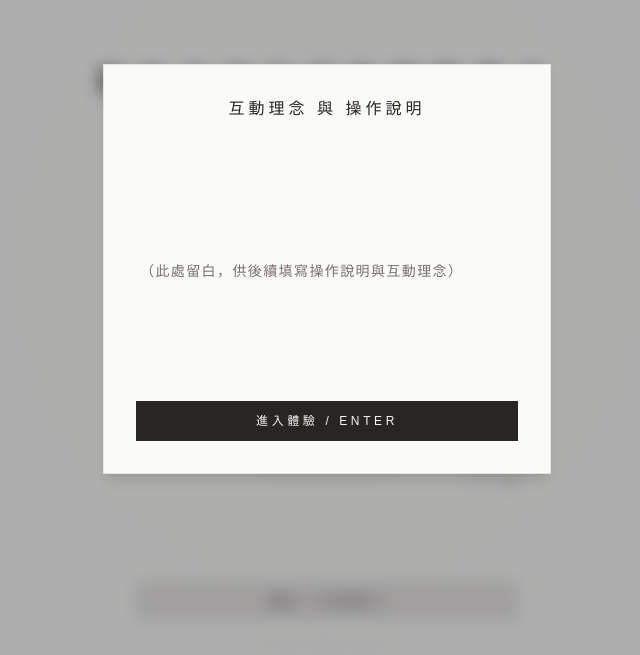
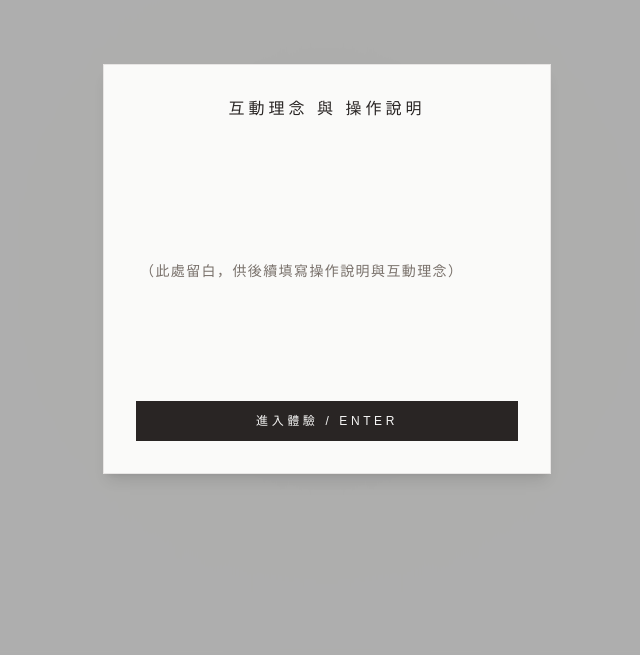
Before and after one commit to ChunRed/Aphasia-Web, a Next.js app in the folder client/: page / in a window 1280 px wide. Shown: the part 131-786 px from the top of the page, without its empty margins (313-953 px from the left). Built offline with nearby package versions, Linux system fonts and the light colour scheme.

Commit message:
add shuffle text effect

```diff
--- a/client/app/page.tsx
+++ b/client/app/page.tsx
@@ -3,9 +3,16 @@
 import { useState } from "react";
 import MujiInput from "@/components/MujiInput";
 import IntroModal from "@/components/IntroModal";
+import ScrambleText from "@/components/ScrambleText";
 
 export default function Home() {
   const [showIntro, setShowIntro] = useState(true);
+  const [hasEntered, setHasEntered] = useState(false);
+
+  const handleCloseIntro = () => {
+    setShowIntro(false);
+    setHasEntered(true);
+  };
 
   return (
     <div className="relative flex min-h-screen flex-col items-center justify-start md:justify-center bg-[#fafaf9] p-6 pt-20 md:pt-6 text-center select-none overflow-hidden">
@@ -17,23 +24,64 @@ export default function Home() {
 
       <main className="relative z-10 flex flex-col items-center justify-center max-w-2xl gap-8 w-full">
         <div className="flex flex-col items-center justify-center gap-4">
-          <h1 className="text-xl sm:text-2xl md:text-3xl font-extralight tracking-[0.4em] leading-[2.2] text-stone-800 drop-shadow-sm animate-fade-in select-text">
-            那些文字已經無關緊要了
+          <h1
+            className={`text-xl sm:text-2xl md:text-3xl font-extralight tracking-[0.4em] leading-[2.2] text-stone-800 drop-shadow-sm select-text ${
+              hasEntered ? "animate-fade-in" : "opacity-0"
+            }`}
+          >
+            <ScrambleText
+              text="那些文字已經無關緊要了"
+              trigger={hasEntered}
+              delay={200}
+              duration={1200}
+              periodicGlitch={true}
+              glitchIntervalMin={2000}
+              glitchIntervalMax={4500}
+            />
           </h1>
-          <div className="h-[1px] w-12 bg-stone-300 animate-width-expand mt-1" />
-          <p className="text-stone-500 text-[10px] sm:text-xs tracking-[0.5em] uppercase font-mono mt-1 opacity-60 select-text animate-fade-in-delayed">
-            Aphasia Web
+          <div
+            className={`h-[1px] bg-stone-300 mt-1 ${
+              hasEntered ? "animate-width-expand" : "w-0 opacity-0"
+            }`}
+          />
+          <p
+            className={`text-stone-500 text-[10px] sm:text-xs tracking-[0.5em] uppercase font-mono mt-1 select-text ${
+              hasEntered ? "animate-fade-in-delayed" : "opacity-0"
+            }`}
+          >
+            <ScrambleText
+              text="Aphasia Web"
+              trigger={hasEntered}
+              delay={600}
+              duration={900}
+              periodicGlitch={true}
+              glitchIntervalMin={3500}
+              glitchIntervalMax={7000}
+            />
           </p>
         </div>
 
-        <MujiInput />
+        <MujiInput isVisible={hasEntered} />
       </main>
 
-      <IntroModal isOpen={showIntro} onClose={() => setShowIntro(false)} />
+      <IntroModal
+        isOpen={showIntro}
+        onClose={handleCloseIntro}
+        onStartExperience={() => setHasEntered(true)}
+      />
 
       {/* Footer copyright */}
-      <footer className="fixed bottom-4 left-0 w-full text-center text-[10px] text-stone-400 tracking-[0.25em] font-light font-mono select-none pointer-events-none z-10 opacity-70">
-        @ No Side Here
+      <footer
+        className={`fixed bottom-4 left-0 w-full text-center text-[10px] text-stone-400 tracking-[0.25em] font-light font-mono select-none pointer-events-none z-10 ${
+          hasEntered ? "animate-fade-in-delayed opacity-70" : "opacity-0"
+        }`}
+      >
+        <ScrambleText
+          text="@ No Side Here"
+          trigger={hasEntered}
+          delay={900}
+          duration={800}
+        />
       </footer>
     </div>
   );
--- a/client/components/IntroModal.tsx
+++ b/client/components/IntroModal.tsx
@@ -1,19 +1,38 @@
 "use client";
+
+import { useState } from "react";
+import ScrambleText from "@/components/ScrambleText";
 
 interface IntroModalProps {
   isOpen: boolean;
   onClose: () => void;
+  onStartExperience?: () => void;
 }
 
-export default function IntroModal({ isOpen, onClose }: IntroModalProps) {
+export default function IntroModal({ isOpen, onClose, onStartExperience }: IntroModalProps) {
+  const [isClosing, setIsClosing] = useState(false);
+
   if (!isOpen) return null;
 
+  const handleConfirm = () => {
+    setIsClosing(true);
+    onStartExperience?.();
+    setTimeout(() => {
+      onClose();
+      setIsClosing(false);
+    }, 400);
+  };
+
   return (
-    <div className="fixed inset-0 z-50 flex items-center justify-center bg-black/30 backdrop-blur-sm p-4 select-none">
-      <div className="bg-[#fafaf9] border border-stone-200 p-8 max-w-md w-full text-center relative shadow-lg animate-fade-in">
+    <div
+      className={`fixed inset-0 z-50 flex items-center justify-center bg-black/30 backdrop-blur-sm p-4 select-none transition-opacity duration-500 ease-out ${
+        isClosing ? "opacity-0 pointer-events-none" : "opacity-100 animate-fade-in"
+      }`}
+    >
+      <div className="bg-[#fafaf9] border border-stone-200 p-8 max-w-md w-full text-center relative shadow-lg">
         {/* Title */}
         <h2 className="text-stone-800 text-sm sm:text-base font-normal tracking-[0.25em] mb-6">
-          互動理念 與 操作說明
+          <ScrambleText text="互動理念 與 操作說明" trigger={isOpen} delay={150} duration={1000} />
         </h2>
 
         {/* Empty placeholder paragraphs for user to edit */}
@@ -24,10 +43,10 @@ export default function IntroModal({ isOpen, onClose }: IntroModalProps) {
         {/* Button */}
         <button
           type="button"
-          onClick={onClose}
-          className="w-full py-3 bg-stone-800 hover:bg-stone-700 text-stone-100 font-light tracking-[0.3em] text-xs transition-colors duration-300 focus:outline-none"
+          onClick={handleConfirm}
+          className="w-full py-3 bg-stone-800 hover:bg-stone-700 text-stone-100 font-light tracking-[0.3em] text-xs transition-colors duration-300 focus:outline-none cursor-pointer"
         >
-          進入體驗 / ENTER
+          <ScrambleText text="進入體驗 / ENTER" trigger={isOpen} delay={300} duration={800} />
         </button>
       </div>
     </div>
--- a/client/components/MujiInput.tsx
+++ b/client/components/MujiInput.tsx
@@ -1,8 +1,13 @@
 "use client";
 
 import { useState } from "react";
+import ScrambleText from "@/components/ScrambleText";
 
-export default function MujiInput() {
+interface MujiInputProps {
+  isVisible?: boolean;
+}
+
+export default function MujiInput({ isVisible = true }: MujiInputProps) {
   const [text, setText] = useState("");
   const [modal, setModal] = useState<{
     show: boolean;
@@ -35,12 +40,21 @@ export default function MujiInput() {
 
   return (
     <>
-      <div className="w-full max-w-sm mx-auto mt-6 animate-fade-in-delayed">
+      <div
+        className={`w-full max-w-sm mx-auto mt-6 ${
+          isVisible ? "animate-fade-in-delayed" : "opacity-0 pointer-events-none"
+        }`}
+      >
         <form id="muji-form" onSubmit={handleSubmit} className="flex flex-col gap-8">
           <div className="flex flex-col gap-2">
             {/* Custom label instead of placeholder */}
             <div className="text-stone-400 text-[11px] tracking-[0.2em] text-left select-none opacity-80">
-              請輸入文字（10 - 200 字）
+              <ScrambleText
+                text="請輸入文字（10 - 200 字）"
+                trigger={isVisible}
+                delay={750}
+                duration={1000}
+              />
             </div>
 
             <div className="relative w-full">
@@ -71,10 +85,18 @@ export default function MujiInput() {
       <button
         type="submit"
         form="muji-form"
-        className="fixed bottom-12 left-1/2 -translate-x-1/2 w-[calc(100%-3rem)] max-w-sm py-3 bg-stone-200 hover:bg-stone-300 text-stone-800 font-light tracking-[0.3em] text-xs transition-colors duration-300 focus:outline-none z-20"
+        className={`fixed bottom-12 left-1/2 -translate-x-1/2 w-[calc(100%-3rem)] max-w-sm py-3 bg-stone-200 hover:bg-stone-300 text-stone-800 font-light tracking-[0.3em] text-xs transition-colors duration-300 focus:outline-none z-20 ${
+          isVisible ? "animate-fade-in-delayed" : "opacity-0 pointer-events-none"
+        }`}
       >
-        送出 / SUBMIT
+        <ScrambleText
+          text="送出 / SUBMIT"
+          trigger={isVisible}
+          delay={850}
+          duration={900}
+        />
       </button>
+
 
       {/* Muji Style Modal Overlay */}
       {modal.show && (
--- /dev/null
+++ b/client/components/PixelGlitchOverlay.tsx
@@ -0,0 +1,5 @@
+"use client";
+
+export default function PixelGlitchOverlay() {
+  return null;
+}
--- /dev/null
+++ b/client/components/ScrambleText.tsx
@@ -0,0 +1,191 @@
+"use client";
+
+import React, { useEffect, useState } from "react";
+
+interface ScrambleTextProps {
+  text: string;
+  trigger?: boolean;
+  delay?: number;
+  duration?: number;
+  speed?: number;
+  characters?: string;
+  className?: string;
+  as?: React.ElementType;
+  periodicGlitch?: boolean;
+  glitchIntervalMin?: number;
+  glitchIntervalMax?: number;
+}
+
+const DEFAULT_CHINESE_CHARS =
+  "文字聲響無關緊要意念符號記憶痕跡█▧▌□◨⊠⊟◘▪▫▇▅◪■▛▜▝▞▟▙▚▘▗𖦹𖣯☡";
+const DEFAULT_ASCII_CHARS =
+  "ABCDEFGHIJKLMNOPQRSTUVWXYZabcdefghijklmnopqrstuvwxyz0123456789!@#$%^&*()_+-=[]{}|;:,.<>?/";
+
+const PIXEL_GLITCH_CHARS = "█▧▌□◨⊠⊟◘▪▫▇▅◪■▛▜▝▞▟▙▚▘▗𖦹𖣯☡";
+
+// Helper to check if string contains Chinese / full-width characters
+function hasChinese(str: string): boolean {
+  return /[\u4e00-\u9fa5]/.test(str);
+}
+
+export default function ScrambleText({
+  text,
+  trigger = true,
+  delay = 0,
+  duration = 1800,
+  speed = 50,
+  characters,
+  className = "",
+  as: Component = "span",
+  periodicGlitch = false,
+  glitchIntervalMin = 2500,
+  glitchIntervalMax = 5500,
+}: ScrambleTextProps) {
+  const [charList, setCharList] = useState<string[]>([]);
+  const [glitchedIndices, setGlitchedIndices] = useState<Set<number>>(new Set());
+  const [isSettled, setIsSettled] = useState(false);
+
+  const activeChars =
+    characters || (hasChinese(text) ? DEFAULT_CHINESE_CHARS : DEFAULT_ASCII_CHARS);
+
+  // 1. Initial entrance scramble
+  useEffect(() => {
+    if (!trigger) {
+      setCharList([]);
+      setIsSettled(false);
+      return;
+    }
+
+    let timeoutId: NodeJS.Timeout;
+    let intervalId: NodeJS.Timeout;
+
+    timeoutId = setTimeout(() => {
+      const length = text.length;
+      if (length === 0) return;
+
+      let frame = 0;
+      const totalFrames = Math.max(1, Math.floor(duration / speed));
+
+      intervalId = setInterval(() => {
+        frame++;
+        const progress = frame / totalFrames;
+        const revealedCount = Math.floor(progress * length);
+
+        const current: string[] = [];
+        for (let i = 0; i < length; i++) {
+          const char = text[i];
+          if (char === " " || char === "\n" || char === "（" || char === "）" || char === "/") {
+            current.push(char);
+          } else if (i < revealedCount) {
+            current.push(char);
+          } else {
+            const randomChar =
+              activeChars[Math.floor(Math.random() * activeChars.length)];
+            current.push(randomChar);
+          }
+        }
+
+        setCharList(current);
+
+        if (frame >= totalFrames) {
+          setCharList(text.split(""));
+          setIsSettled(true);
+          clearInterval(intervalId);
+        }
+      }, speed);
+    }, delay);
+
+    return () => {
+      clearTimeout(timeoutId);
+      clearInterval(intervalId);
+    };
+  }, [trigger, text, delay, duration, speed, activeChars]);
+
+  // 2. Periodic subtle glitch & pixelation effect after settled
+  useEffect(() => {
+    if (!isSettled || !periodicGlitch || text.length === 0) return;
+
+    let timerId: NodeJS.Timeout;
+    let burstIntervalId: NodeJS.Timeout;
+    let stopBurstTimeoutId: NodeJS.Timeout;
+
+    const scheduleNextGlitch = () => {
+      const randomWait =
+        Math.floor(Math.random() * (glitchIntervalMax - glitchIntervalMin)) +
+        glitchIntervalMin;
+
+      timerId = setTimeout(() => {
+        const validIndices = text
+          .split("")
+          .map((c, idx) => (c !== " " && c !== "\n" && c !== "/" ? idx : -1))
+          .filter((idx) => idx !== -1);
+
+        if (validIndices.length === 0) return;
+
+        // Choose 1 or 2 random positions
+        const count = Math.random() > 0.6 ? 2 : 1;
+        const targetIndices: number[] = [];
+        for (let k = 0; k < count; k++) {
+          const randIdx = validIndices[Math.floor(Math.random() * validIndices.length)];
+          if (!targetIndices.includes(randIdx)) {
+            targetIndices.push(randIdx);
+          }
+        }
+
+        setGlitchedIndices(new Set(targetIndices));
+
+        // Rapidly shuffle characters at target positions during glitch burst
+        const burstDuration = Math.floor(Math.random() * 200) + 150; // 150ms - 350ms
+        const burstSpeed = 40;
+
+        burstIntervalId = setInterval(() => {
+          setCharList((prev) => {
+            const next = [...prev];
+            targetIndices.forEach((idx) => {
+              const pool = PIXEL_GLITCH_CHARS + activeChars;
+              next[idx] = pool[Math.floor(Math.random() * pool.length)];
+            });
+            return next;
+          });
+        }, burstSpeed);
+
+        stopBurstTimeoutId = setTimeout(() => {
+          clearInterval(burstIntervalId);
+          setGlitchedIndices(new Set());
+          setCharList(text.split(""));
+          scheduleNextGlitch();
+        }, burstDuration);
+      }, randomWait);
+    };
+
+    scheduleNextGlitch();
+
+    return () => {
+      clearTimeout(timerId);
+      clearInterval(burstIntervalId);
+      clearTimeout(stopBurstTimeoutId);
+    };
+  }, [isSettled, periodicGlitch, text, glitchIntervalMin, glitchIntervalMax, activeChars]);
+
+  if (!trigger) return null;
+
+  return (
+    <Component className={className}>
+      {charList.map((char, index) => {
+        const isGlitched = glitchedIndices.has(index);
+        return (
+          <span
+            key={index}
+            className={
+              isGlitched
+                ? "inline-block text-stone-600 opacity-80 filter blur-[0.4px] scale-95 transition-all duration-75 font-mono"
+                : ""
+            }
+          >
+            {char}
+          </span>
+        );
+      })}
+    </Component>
+  );
+}
```
Also changed, not shown: client/next.config.ts (+5 -5 lines).
